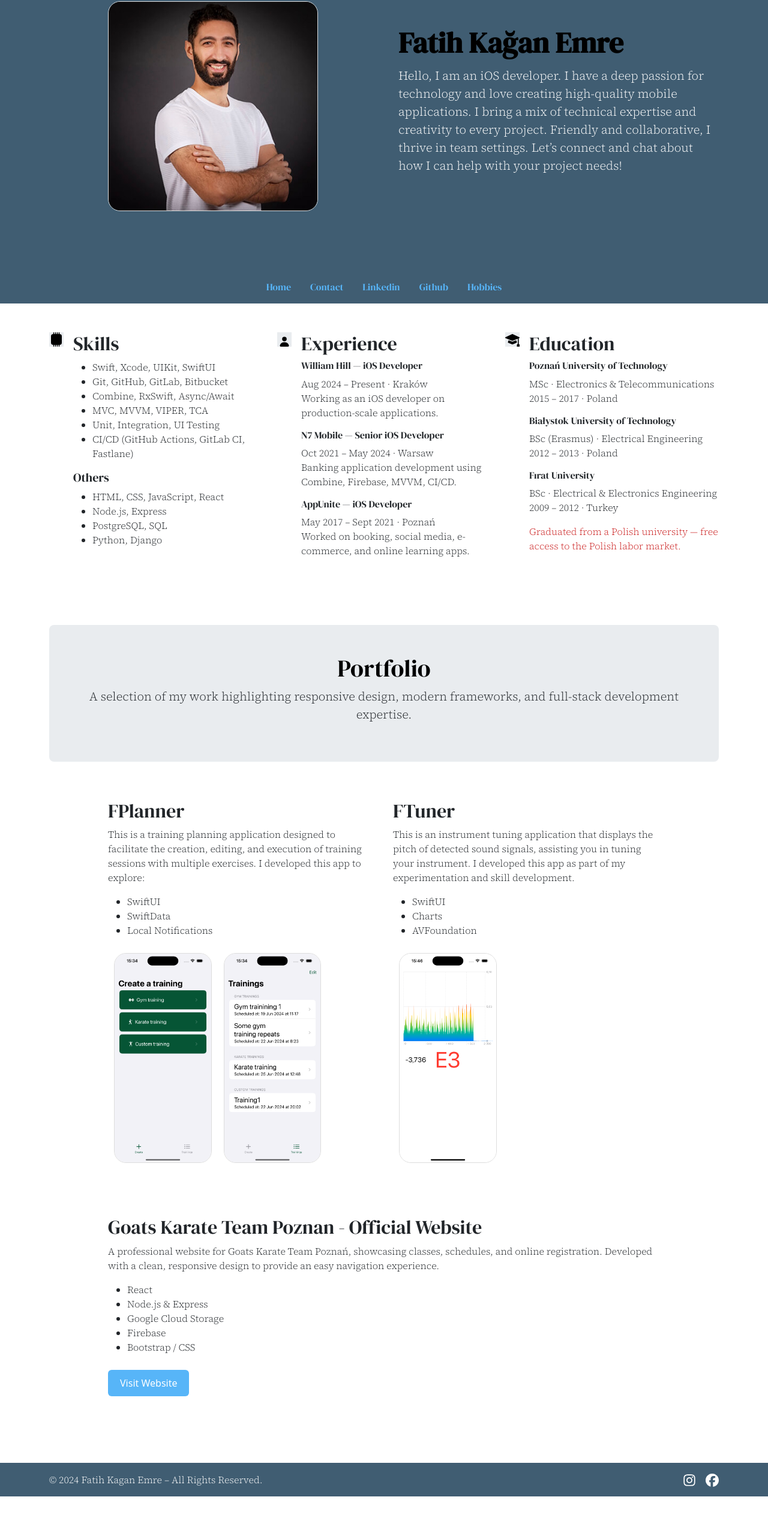
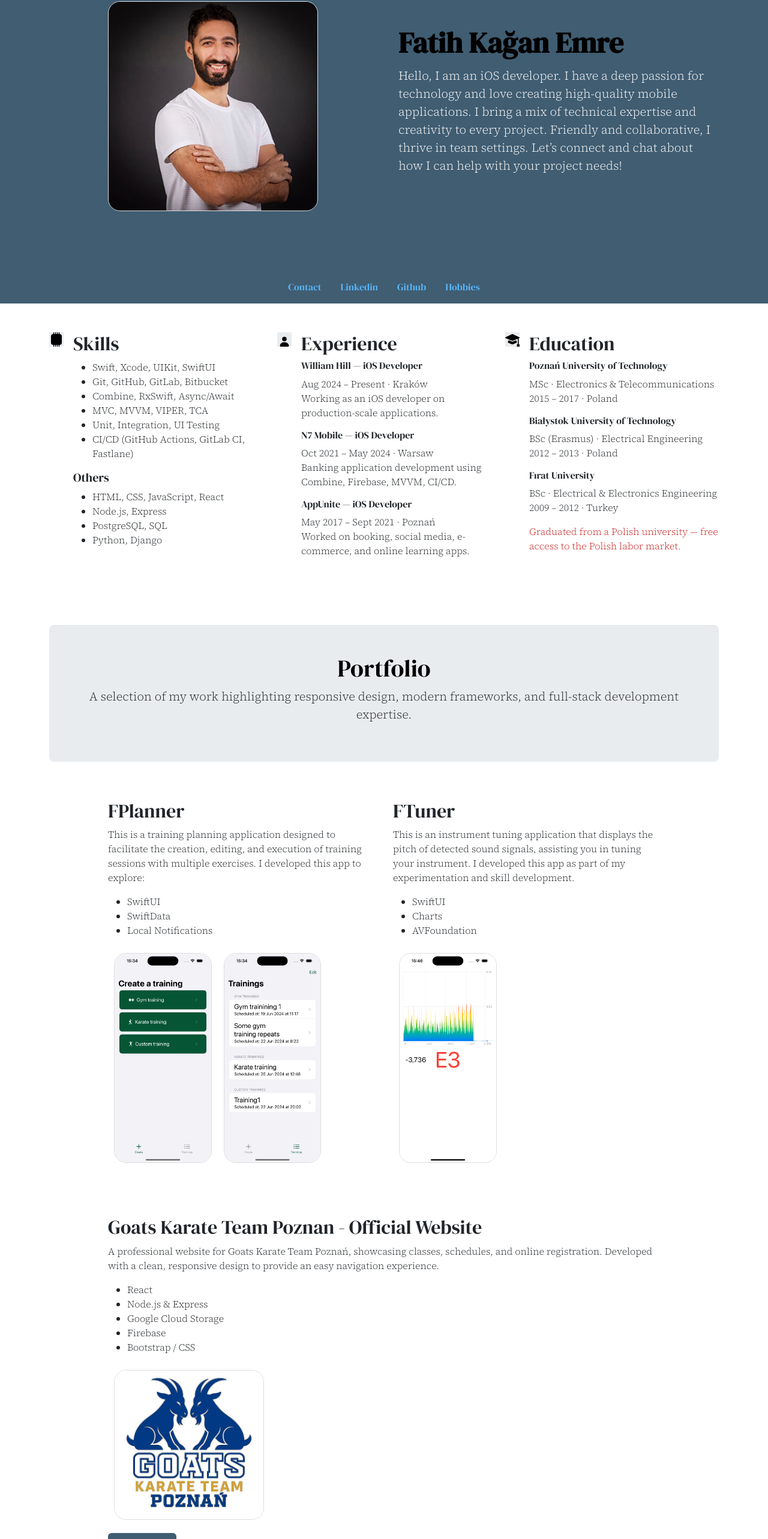
Before and after one commit to fatihkaganemre/personal-webiste, a React (Vite) app in the folder my-website/: page / in a window 1280 px wide. Shown: the part 104-2670 px from the top of the page at 60% size. Before the commit the page ends 2599 px from the top, so only its background shows below. Built offline with nearby package versions, Linux system fonts and the light colour scheme.

Commit message:
small improvements

```diff
--- a/my-website/src/components/Footer.jsx
+++ b/my-website/src/components/Footer.jsx
@@ -8,7 +8,7 @@ function Footer() {
       style={{ backgroundColor: "#405D72", color: "white" }}
     >
       <div className="container">
-        <footer className="d-flex flex-wrap justify-content-between align-items-center py-3">
+        <footer className="d-flex flex-wrap justify-content-between align-items-center py-4">
 
           <div className="col-md-4 d-flex align-items-center">
             <span className="mb-3 mb-md-0 noto-serif-font">
--- a/my-website/src/components/LinksBar.jsx
+++ b/my-website/src/components/LinksBar.jsx
@@ -10,16 +10,6 @@ function LinksBar() {
     >
       <div className="container">
         <ul className="nav justify-content-lg-center justify-content-sm-left dm-serif-font">
-           <li className="nav-item">
-            <NavLink
-              to="/"
-              className="nav-link mb-2"
-              style={linkStyle}
-            >
-              Home
-            </NavLink>
-          </li>
-
           <li className="nav-item">
             <NavLink
               to="/contact"
--- a/my-website/src/components/Portfolio.css
+++ b/my-website/src/components/Portfolio.css
@@ -1,5 +1,6 @@
 .portfolio-img {
   max-height: 350px;
+  max-width: 250px;
   object-fit: cover;
   border: 1px solid #ddd;
   border-radius: 20px;
@@ -11,20 +12,20 @@
   transform: scale(1.03);
 }
 
+/* BUTTON */
 .portfolio-btn {
   display: inline-block;
-  padding: 10px 20px;
-  margin-top: 10px;
-  background-color: #57b5f8;
+  margin-top: 12px;
+  padding: 8px 14px;
+  background-color: #405d72;
   color: white;
+  border-radius: 6px;
   text-decoration: none;
-  border-radius: 6px;
-  font-weight: 500;
-  transition: background-color 0.25s;
+  font-size: 0.9rem;
 }
 
 .portfolio-btn:hover {
-  background-color: #3fa2e8;
+  background-color: #2f4556;
 }
 
 /* Card spacing */
--- a/my-website/src/components/Portfolio.jsx
+++ b/my-website/src/components/Portfolio.jsx
@@ -22,7 +22,7 @@ const projects = [
     title: "Goats Karate Team Poznan - Official Website",
     description: "A professional website for Goats Karate Team Poznań, showcasing classes, schedules, and online registration. Developed with a clean, responsive design to provide an easy navigation experience.",
     tech: ["React", "Node.js & Express", "Google Cloud Storage", "Firebase", "Bootstrap / CSS"],
-    images: [],
+    images: ["./images/GoatsLogo.png"],
     link: "https://www.goatskarate.pl/",
     colClass: "col-lg-10 col-sm-12"
   }
@@ -38,9 +38,11 @@ function PortfolioCard({ project }) {
           <li key={idx}>{techItem}</li>
         ))}
       </ul>
-      {project.images.map((img, idx) => (
-        <img key={idx} src={img} alt={`${project.title} screenshot ${idx + 1}`} className="portfolio-img" />
-      ))}
+      <div>
+        {project.images.map((img, idx) => (
+            <img key={idx} src={img} alt={`${project.title} screenshot ${idx + 1}`} className="portfolio-img" />
+        ))}
+      </div>
       {project.link && (
         <a
           href={project.link}
--- a/my-website/src/components/features/Experience.jsx
+++ b/my-website/src/components/features/Experience.jsx
@@ -21,7 +21,7 @@ function Experience() {
         </p>
 
         <h6 className="dm-serif-font">
-          N7 Mobile — Senior iOS Developer
+          N7 Mobile — iOS Developer
         </h6>
         <p className="noto-serif-font">
           Oct 2021 – May 2024 · Warsaw
--- a/my-website/src/pages/Hobbies/Hobbies.jsx
+++ b/my-website/src/pages/Hobbies/Hobbies.jsx
@@ -16,14 +16,14 @@ function Hobbies() {
           <HobbyCard
             image="/images/Karate.JPG"
             title="Karate"
-            description="I started Karate when I was a child. I am a black belt and a karate coach in Kuzi Sport."
+            description="I began practicing Karate as a child at Sertdemir Karate Club in Istanbul. Since then, it has become a central part of my life. I am now a black belt and a coach at Goats Karate Team in Poznań."
             link="https://medium.com/@fatihkaganemre/an-insightful-approach-to-kumite-training-e0f2209558a0"
           />
 
           <HobbyCard
             image="/images/Dance.jpg"
             title="Dance"
-            description="I met dancing thanks to my fiancée. We love bachata, salsa and kizomba."
+            description="I met dancing thanks to my fiancée. We love dancing bachata, salsa and kizomba."
           />
 
           <HobbyCard
```
Also changed, not shown: my-website/public/images/GoatsLogo.png (added).
